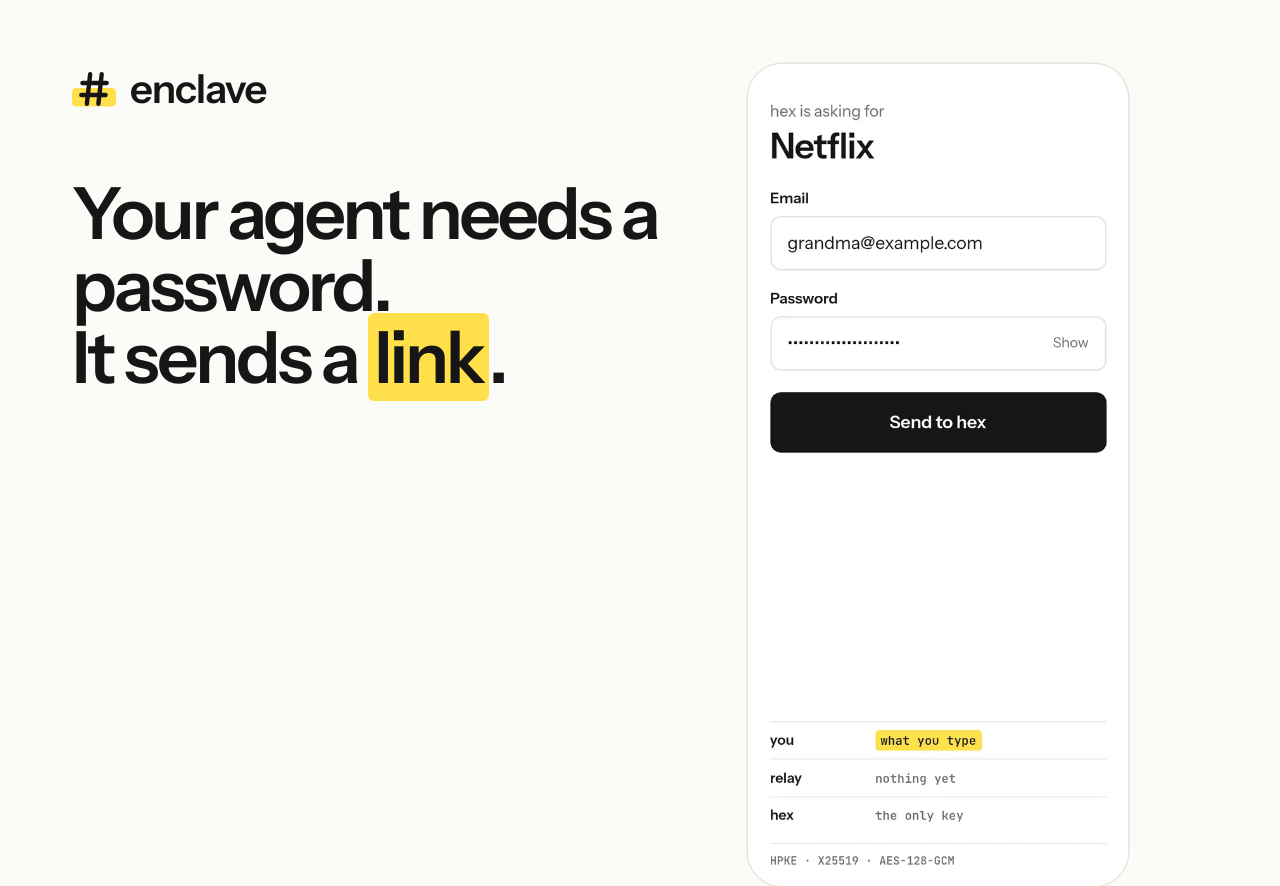
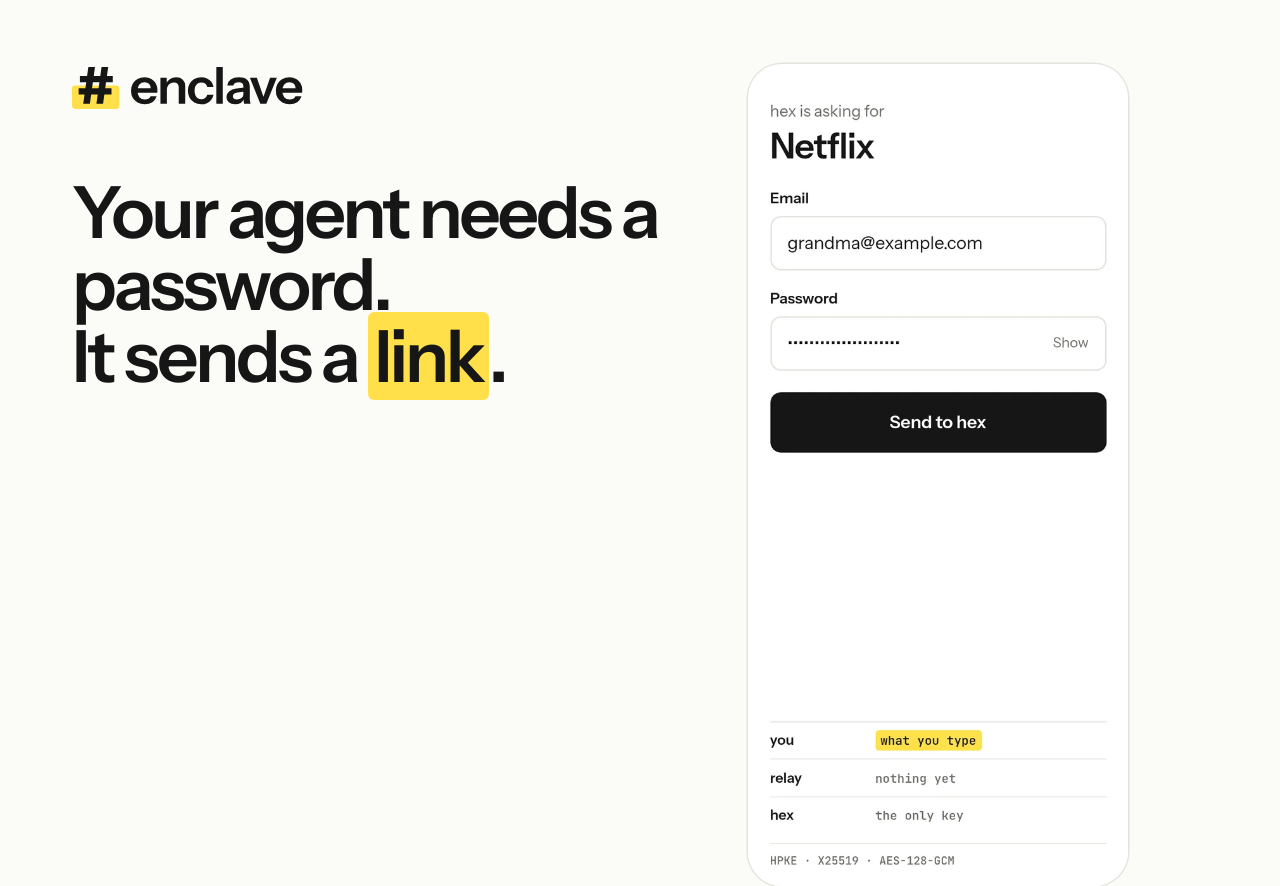
Before and after one commit to AVGVSTVS96/enclave, a website built with Vite: page site/og.html in a window 1280 px wide. Built offline with nearby package versions, Linux system fonts and the light colour scheme.

Commit message:
Site: brand mark, icons and OG image; README: header and fresh screenshots

```diff
--- a/site/og.html
+++ b/site/og.html
@@ -34,17 +34,8 @@
       }
 
       .wordmark {
-        display: flex;
-        align-items: center;
-        gap: 14px;
-        font-size: 40px;
-        font-weight: 600;
-        letter-spacing: -0.03em;
-      }
-
-      .wordmark svg {
-        width: 44px;
-        height: 44px;
+        display: block;
+        height: 48px;
       }
 
       h1 {
@@ -76,10 +67,7 @@
   </head>
   <body>
     <div>
-      <div class="wordmark">
-        <svg viewBox="0 0 40 40"><rect y="19" width="40" height="17" rx="4" fill="#ffe04a" /><path d="M16.5 6.5 13.5 33.5M27 6.5 24 33.5M9.5 14.5h22M8.5 25.5h22" fill="none" stroke="#161616" stroke-width="4" stroke-linecap="round" /></svg>
-        enclave
-      </div>
+      <img class="wordmark" src="../brand/logo/ledger-wordmark.svg" alt="enclave" />
       <h1><span>Your agent needs a password.</span> <span>It sends a <mark>link</mark>.</span></h1>
     </div>
     <img class="phone" src="public/shots/ledger-light-ask.webp" alt="" />
```
Also changed, not shown: site/index.html (+1 -1 lines), site/src/style.css (+6 -5 lines), README.md, assets/field-dark.png, assets/header-dark.png (added), assets/header-light.png (added), site/public/apple-touch-icon.png (added), site/public/favicon.svg, site/public/icon-512.png (added), site/public/og.png (added), site/public/shots/field-dark-ask.webp, site/public/shots/field-dark-sent.webp, site/public/shots/field-ff4a2e-dark-ask.webp, site/public/shots/field-ff4a2e-dark-sent.webp.
